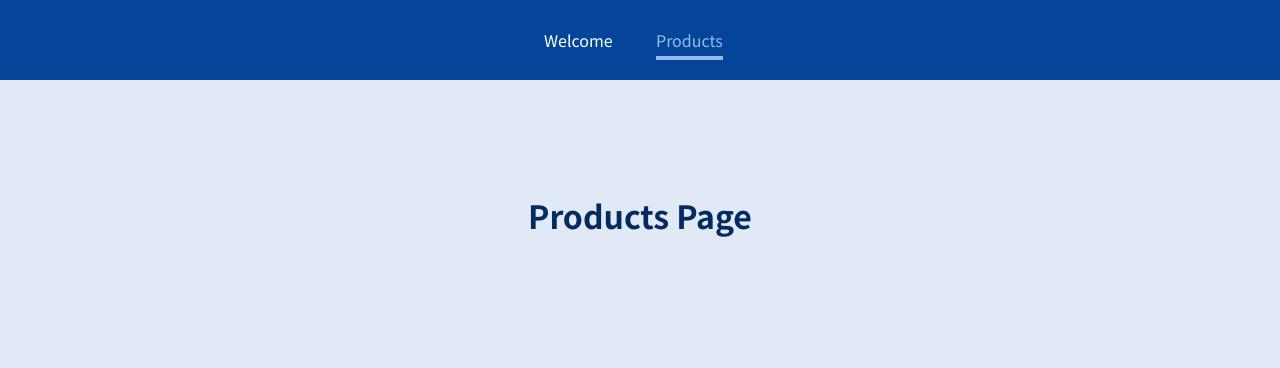
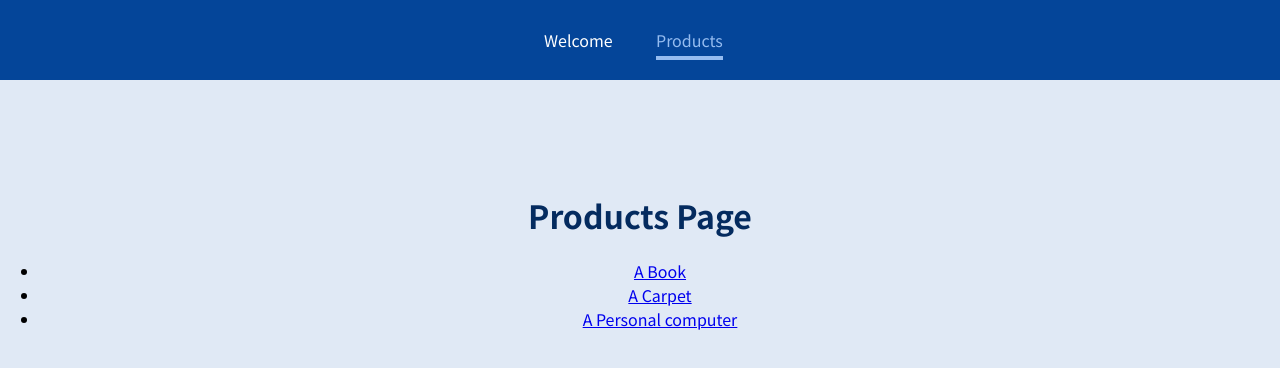
Before and after one commit to mdiserio23/react-router, a JavaScript app: page /products in a window 1280 px wide. Shown: the top 368 px of the page. Built offline with nearby package versions, Linux system fonts and the light colour scheme.

Commit message:
switch component and useParams

```diff
--- a/src/App.js
+++ b/src/App.js
@@ -1,18 +1,24 @@
-import { Route } from "react-router";
+import { Route, Switch } from "react-router";
 import MainHeader from "./components/MainHeader";
 import Products from "./pages/Products";
+import ProductsDetail from "./pages/ProductsDetail";
 import Welcome from "./pages/Welcome";
 function App() {
   return (
     <>
       <MainHeader />
       <main>
-        <Route path="/welcome">
-          <Welcome></Welcome>
-        </Route>
-        <Route path="/products">
-          <Products></Products>
-        </Route>
+        <Switch>
+          <Route path="/welcome">
+            <Welcome></Welcome>
+          </Route>
+          <Route path="/products" exact>
+            <Products></Products>
+          </Route>
+          <Route path="/products/:productId">
+            <ProductsDetail></ProductsDetail>
+          </Route>
+        </Switch>
       </main>
     </>
   );
--- a/src/pages/Products.js
+++ b/src/pages/Products.js
@@ -1,4 +1,25 @@
+import { Link } from "react-router-dom";
+
 const Products = () => {
-    return <h1>Products Page</h1>
+  return (
+    <>
+      <h1>Products Page</h1>
+      <section>
+        <ul>
+          <li>
+            <Link to="/products/p1">A Book</Link>
+          </li>
+
+          <li>
+            <Link to="/products/p2">A Carpet</Link>
+          </li>
+
+          <li>
+            <Link to="/products/p3">A Personal computer</Link>
+          </li>
+        </ul>
+      </section>
+    </>
+  );
 };
 export default Products;
--- /dev/null
+++ b/src/pages/ProductsDetail.js
@@ -0,0 +1,13 @@
+import { useParams } from "react-router-dom";
+
+const ProductsDetail = () => {
+  const params = useParams();
+  return (
+    <>
+      <h1>Products Detail</h1>
+      <p>{params.productId}</p>
+
+    </>
+  );
+};
+export default ProductsDetail;
```
Also changed, not shown: 1 other file (tests, documents, lock files or other folders).
